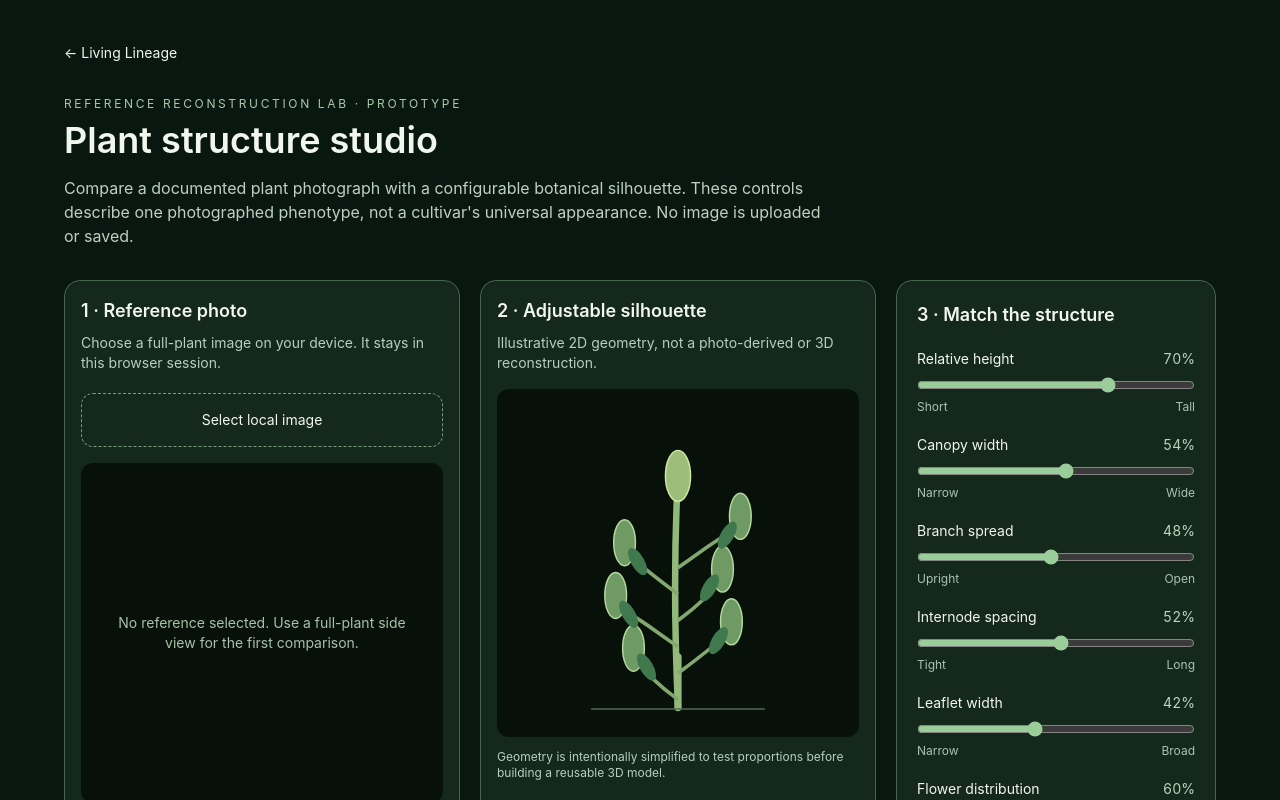
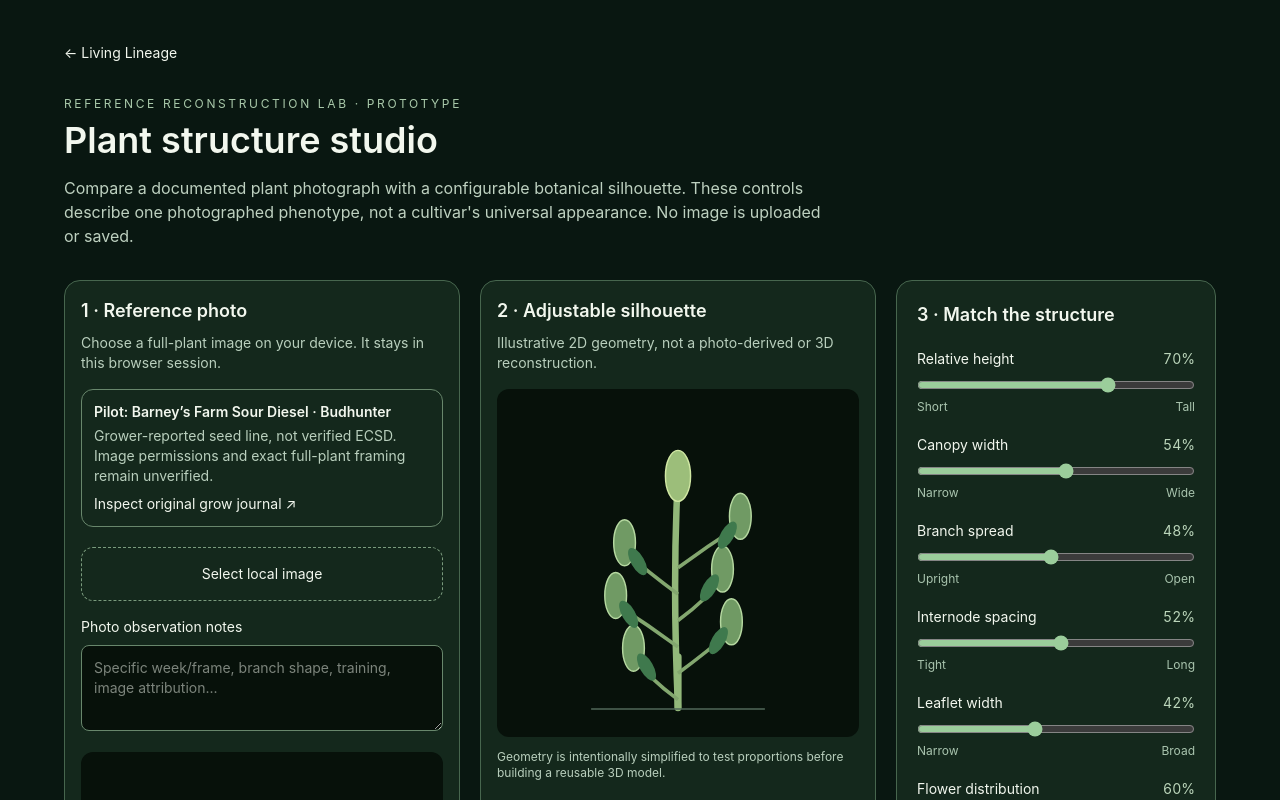
Before and after one commit to diamondmind88/Cannagraph, a Next.js app: page /living-lineage/reference-studio in a window 1280 px wide. Shown: the top 800 px of the page. Built offline with nearby package versions, Linux system fonts and the light colour scheme.

Commit message:
Connect documented Sour Diesel pilot source and observations to structure studio

```diff
--- a/src/app/living-lineage/reference-studio/page.tsx
+++ b/src/app/living-lineage/reference-studio/page.tsx
@@ -5,6 +5,7 @@ import Link from "next/link";
 
 const initial = { height: 70, width: 54, branchAngle: 48, internode: 52, leafWidth: 42, flowerDensity: 60 };
 type Trait = keyof typeof initial;
+const pilotSource = "https://growdiaries.com/diaries/223385-sour-diesel-grow-journal-by-budhunter/week/1282387?lnk=0";
 const fields: { key: Trait; label: string; low: string; high: string }[] = [
   { key: "height", label: "Relative height", low: "Short", high: "Tall" },
   { key: "width", label: "Canopy width", low: "Narrow", high: "Wide" },
@@ -18,6 +19,7 @@ export default function ReferenceStudio() {
   const [traits, setTraits] = useState(initial);
   const [reference, setReference] = useState<string | null>(null);
   const [fileName, setFileName] = useState("");
+  const [sourceNotes, setSourceNotes] = useState("");
   const h = 180 + traits.height * 2;
   const spread = 35 + traits.width * 1.25;
   const branchRise = 20 + (100 - traits.branchAngle) * .75;
@@ -38,6 +40,7 @@ export default function ReferenceStudio() {
         <section className="rounded-2xl border border-[#47664e] bg-[#14281c] p-4">
           <h2 className="text-lg font-semibold">1 · Reference photo</h2>
           <p className="mt-2 text-sm text-[#b9cfbd]">Choose a full-plant image on your device. It stays in this browser session.</p>
+          <div className="mt-4 rounded-xl border border-[#68876c] p-3 text-sm"><p className="font-semibold">Pilot: Barney’s Farm Sour Diesel · Budhunter</p><p className="mt-1 text-[#b9cfbd]">Grower-reported seed line, not verified ECSD. Image permissions and exact full-plant framing remain unverified.</p><a href={pilotSource} target="_blank" rel="noopener noreferrer" className="mt-2 inline-block underline">Inspect original grow journal ↗</a></div>
           <label className="mt-5 block cursor-pointer rounded-xl border border-dashed border-[#7a9b7d] p-4 text-center text-sm">Select local image
             <input type="file" accept="image/*" className="sr-only" onChange={e => {
               const file = e.target.files?.[0]; if (!file) return;
@@ -45,6 +48,7 @@ export default function ReferenceStudio() {
               setReference(URL.createObjectURL(file)); setFileName(file.name);
             }} />
           </label>
+          <label className="mt-4 block text-sm">Photo observation notes<textarea rows={3} value={sourceNotes} onChange={e=>setSourceNotes(e.target.value)} placeholder="Specific week/frame, branch shape, training, image attribution..." className="mt-2 w-full rounded-lg border border-[#68876c] bg-[#07110a] p-3"/></label>
           <div className="mt-4 flex min-h-[340px] items-center justify-center overflow-hidden rounded-xl bg-[#07110a]">
             {reference ? <img src={reference} alt={`Selected plant reference: ${fileName}`} className="max-h-[520px] w-full object-contain" /> : <p className="px-6 text-center text-sm text-[#a7c2a9]">No reference selected. Use a full-plant side view for the first comparison.</p>}
           </div>
@@ -73,7 +77,7 @@ export default function ReferenceStudio() {
             <span className="flex justify-between text-xs text-[#a9c4ae]"><span>{f.low}</span><span>{f.high}</span></span>
           </label>)}</div>
           <button type="button" className="mt-6 w-full rounded-xl border border-[#7d9e7e] px-4 py-3 text-sm" onClick={()=>setTraits(initial)}>Reset proportions</button>
-          <button type="button" className="mt-3 w-full rounded-xl bg-[#cde8bd] px-4 py-3 text-sm font-semibold text-[#173020]" onClick={()=>{const data={schemaVersion:1,subject:"Photographed plant phenotype",referenceFile:fileName||null,traits,limitations:"Illustrative user-adjusted 2D approximation; not verified 3D morphology or cultivar identity."};const blob=new Blob([JSON.stringify(data,null,2)],{type:"application/json"});const url=URL.createObjectURL(blob);const a=document.createElement("a");a.href=url;a.download="cannagraph-plant-reference.json";a.click();URL.revokeObjectURL(url);}}>Export structure settings</button>
+          <button type="button" className="mt-3 w-full rounded-xl bg-[#cde8bd] px-4 py-3 text-sm font-semibold text-[#173020]" onClick={()=>{const data={schemaVersion:1,subject:"Photographed plant phenotype",referenceFile:fileName||null,sourcePage:pilotSource,sourceNotes,rights:"unverified",identity:"grower-reported Barney’s Farm Sour Diesel",traits,limitations:"Illustrative user-adjusted 2D approximation; not verified 3D morphology or cultivar identity."};const blob=new Blob([JSON.stringify(data,null,2)],{type:"application/json"});const url=URL.createObjectURL(blob);const a=document.createElement("a");a.href=url;a.download="cannagraph-plant-reference.json";a.click();URL.revokeObjectURL(url);}}>Export structure settings</button>
         </section>
       </div>
     </div>
```
